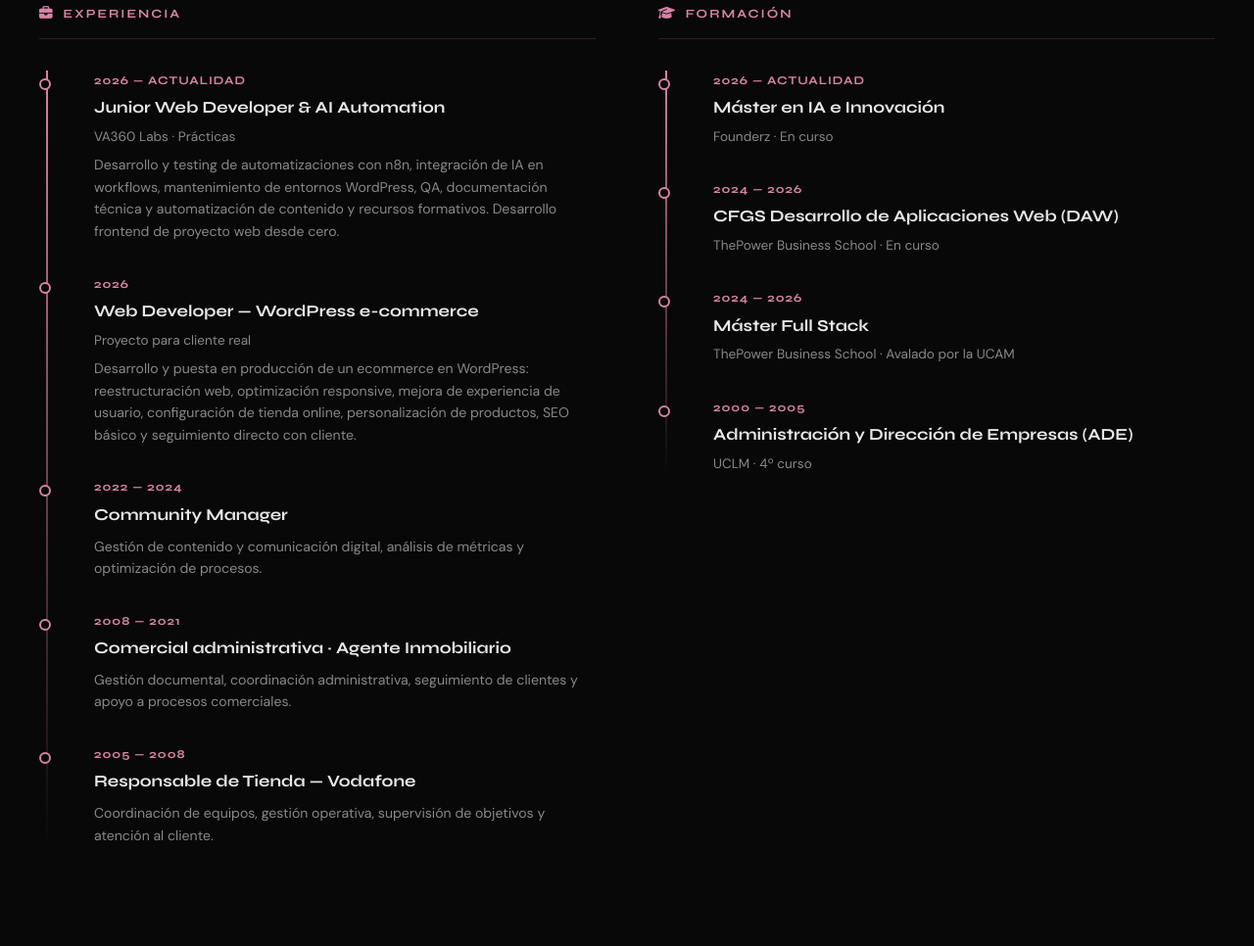
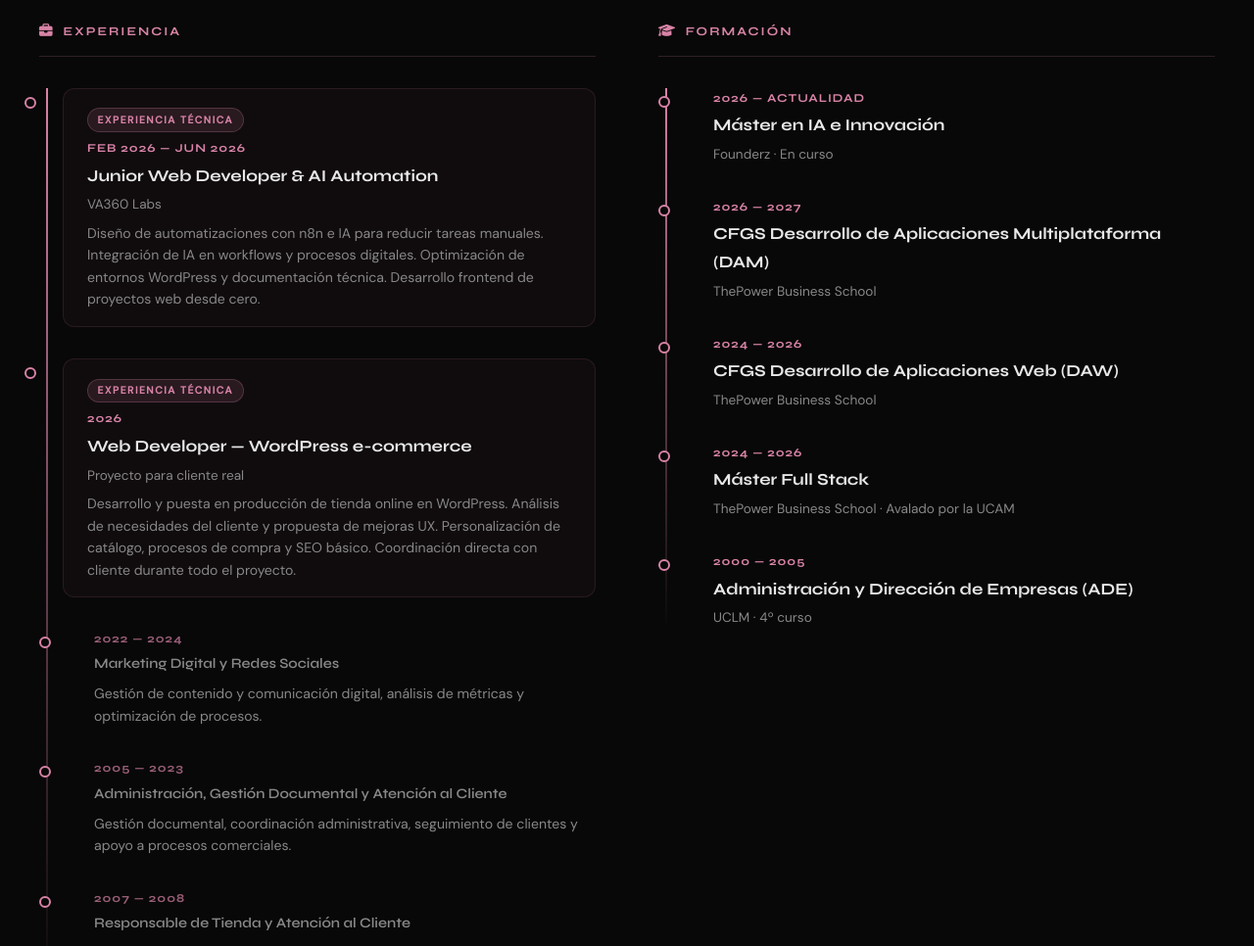
Before and after one commit to BenitaPlata/Portfolio-BenitaPlata, a website: page index.html in a window 1280 px wide. Shown: the part 1834-2800 px from the top of the page at 98% size. Drawn offline with Linux system fonts and the light colour scheme.

Commit message:
actualizacion trayectoria

```diff
--- a/index.html
+++ b/index.html
@@ -524,7 +524,7 @@
 
       .marquee-item {
         font-family: var(--font-display);
-        font-size: 1.05rem;
+        font-size: 0.75rem;
         font-weight: 700;
         letter-spacing: 4px;
         text-transform: uppercase;
@@ -706,6 +706,37 @@
         color: var(--text-dim);
         margin-top: 0.4rem;
         line-height: 1.6;
+      }
+      .timeline-item.tech-highlight {
+        background: rgba(216, 131, 166, 0.04);
+        border: 1px solid rgba(216, 131, 166, 0.12);
+        border-radius: 12px;
+        padding: 1rem 1rem 1rem 1.5rem;
+        margin-left: -1rem;
+      }
+      .timeline-item.tech-highlight .timeline-role {
+        color: var(--text);
+      }
+      .timeline-badge {
+        display: inline-block;
+        font-size: 0.65rem;
+        font-weight: 700;
+        text-transform: uppercase;
+        letter-spacing: 1.5px;
+        color: var(--accent);
+        background: var(--accent-glow);
+        border: 1px solid rgba(216, 131, 166, 0.25);
+        border-radius: 50px;
+        padding: 0.15rem 0.6rem;
+        margin-bottom: 0.4rem;
+      }
+      .timeline-item.prev-exp .timeline-role {
+        font-size: 0.9rem;
+        font-weight: 600;
+        color: var(--text-dim);
+      }
+      .timeline-item.prev-exp .timeline-date {
+        opacity: 0.7;
       }
       @media (max-width: 900px) {
         .trayectoria-cols {
@@ -1233,9 +1264,10 @@
             <span class="line">&amp; AI automation</span>
           </h1>
           <p class="hero-desc reveal reveal-d2">
-            Desarrollo web con criterio técnico e integro IA y automatización
-            para crear soluciones que realmente funcionan. Con experiencia real
-            en n8n, workflows inteligentes y proyectos full stack.
+            Construyo webs, lanzo tiendas online y automatizo procesos con IA
+            para que las empresas trabajen mejor. He eliminado tareas manuales,
+            conectado usuarios reales y puesto proyectos en producción que
+            siguen funcionando.
           </p>
           <div class="hero-ctas reveal reveal-d3">
             <a href="#proyectos" class="btn btn-primary">Ver proyectos ↓</a>
@@ -1293,10 +1325,11 @@
               perder de vista para quién estoy trabajando.</strong>
             </p>
             <p class="reveal reveal-d3">
-              Desde 2024 me dedico al desarrollo web. Trabajo con React, Node.js
-              y cada vez más con <strong>automatización e IA</strong>: integro
-              workflows con n8n, construyo proyectos full stack y experimento con
-              lo que la IA puede hacer dentro de una app real.
+              Desde 2024 me dedico al desarrollo web. He lanzado tiendas online
+              para clientes reales, <strong>automatizado flujos de trabajo con
+              IA</strong> para eliminar tareas repetitivas y construido
+              plataformas full stack desde cero. Lo que me mueve es que el
+              resultado resuelva algo, no solo que compile.
             </p>
             <p class="reveal reveal-d4">
               Aprendo rápido, pregunto cuando no sé y trabajo mejor en equipo
@@ -1332,48 +1365,49 @@
               <i class="fa-solid fa-briefcase"></i> Experiencia
             </div>
             <div class="timeline-grid">
-              <div class="timeline-item reveal">
-                <div class="timeline-date">2026 — Actualidad</div>
+              <div class="timeline-item tech-highlight reveal">
+                <div class="timeline-badge">Experiencia técnica</div>
+                <div class="timeline-date">Feb 2026 — Jun 2026</div>
                 <div class="timeline-role">Junior Web Developer & AI Automation</div>
-                <div class="timeline-place">VA360 Labs · Prácticas</div>
+                <div class="timeline-place">VA360 Labs</div>
                 <div class="timeline-desc">
-                  Desarrollo y testing de automatizaciones con n8n, integración de
-                  IA en workflows, mantenimiento de entornos WordPress, QA,
-                  documentación técnica y automatización de contenido y recursos
-                  formativos. Desarrollo frontend de proyecto web desde cero.
+                  Diseño de automatizaciones con n8n e IA para reducir tareas
+                  manuales. Integración de IA en workflows y procesos digitales.
+                  Optimización de entornos WordPress y documentación técnica.
+                  Desarrollo frontend de proyectos web desde cero.
                 </div>
               </div>
-              <div class="timeline-item reveal">
+              <div class="timeline-item tech-highlight reveal">
+                <div class="timeline-badge">Experiencia técnica</div>
                 <div class="timeline-date">2026</div>
                 <div class="timeline-role">Web Developer — WordPress e-commerce</div>
                 <div class="timeline-place">Proyecto para cliente real</div>
                 <div class="timeline-desc">
-                  Desarrollo y puesta en producción de un ecommerce en WordPress:
-                  reestructuración web, optimización responsive, mejora de
-                  experiencia de usuario, configuración de tienda online,
-                  personalización de productos, SEO básico y seguimiento directo con
-                  cliente.
+                  Desarrollo y puesta en producción de tienda online en WordPress.
+                  Análisis de necesidades del cliente y propuesta de mejoras UX.
+                  Personalización de catálogo, procesos de compra y SEO básico.
+                  Coordinación directa con cliente durante todo el proyecto.
                 </div>
               </div>
-              <div class="timeline-item reveal">
+              <div class="timeline-item prev-exp reveal">
                 <div class="timeline-date">2022 — 2024</div>
-                <div class="timeline-role">Community Manager</div>
+                <div class="timeline-role">Marketing Digital y Redes Sociales</div>
                 <div class="timeline-desc">
                   Gestión de contenido y comunicación digital, análisis de métricas
                   y optimización de procesos.
                 </div>
               </div>
-              <div class="timeline-item reveal">
-                <div class="timeline-date">2008 — 2021</div>
-                <div class="timeline-role">Comercial administrativa · Agente Inmobiliario</div>
+              <div class="timeline-item prev-exp reveal">
+                <div class="timeline-date">2005 — 2023</div>
+                <div class="timeline-role">Administración, Gestión Documental y Atención al Cliente</div>
                 <div class="timeline-desc">
                   Gestión documental, coordinación administrativa, seguimiento de
                   clientes y apoyo a procesos comerciales.
                 </div>
               </div>
-              <div class="timeline-item reveal">
-                <div class="timeline-date">2005 — 2008</div>
-                <div class="timeline-role">Responsable de Tienda — Vodafone</div>
+              <div class="timeline-item prev-exp reveal">
+                <div class="timeline-date">2007 — 2008</div>
+                <div class="timeline-role">Responsable de Tienda y Atención al Cliente</div>
                 <div class="timeline-desc">
                   Coordinación de equipos, gestión operativa, supervisión de
                   objetivos y atención al cliente.
@@ -1394,9 +1428,14 @@
                 <div class="timeline-place">Founderz · En curso</div>
               </div>
               <div class="timeline-item reveal">
+                <div class="timeline-date">2026 — 2027</div>
+                <div class="timeline-role">CFGS Desarrollo de Aplicaciones Multiplataforma (DAM)</div>
+                <div class="timeline-place">ThePower Business School</div>
+              </div>
+              <div class="timeline-item reveal">
                 <div class="timeline-date">2024 — 2026</div>
                 <div class="timeline-role">CFGS Desarrollo de Aplicaciones Web (DAW)</div>
-                <div class="timeline-place">ThePower Business School · En curso</div>
+                <div class="timeline-place">ThePower Business School</div>
               </div>
               <div class="timeline-item reveal">
                 <div class="timeline-date">2024 — 2026</div>
```
